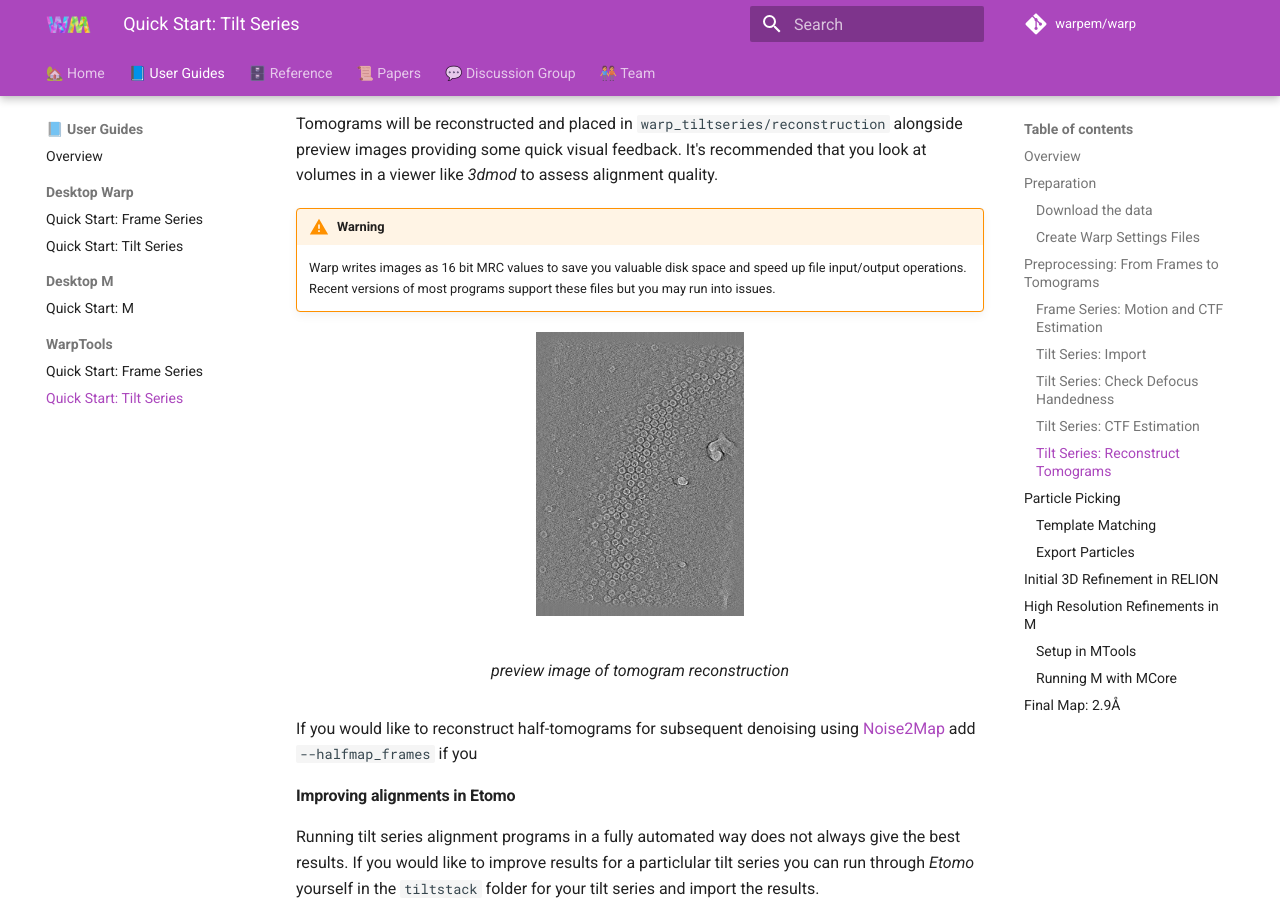
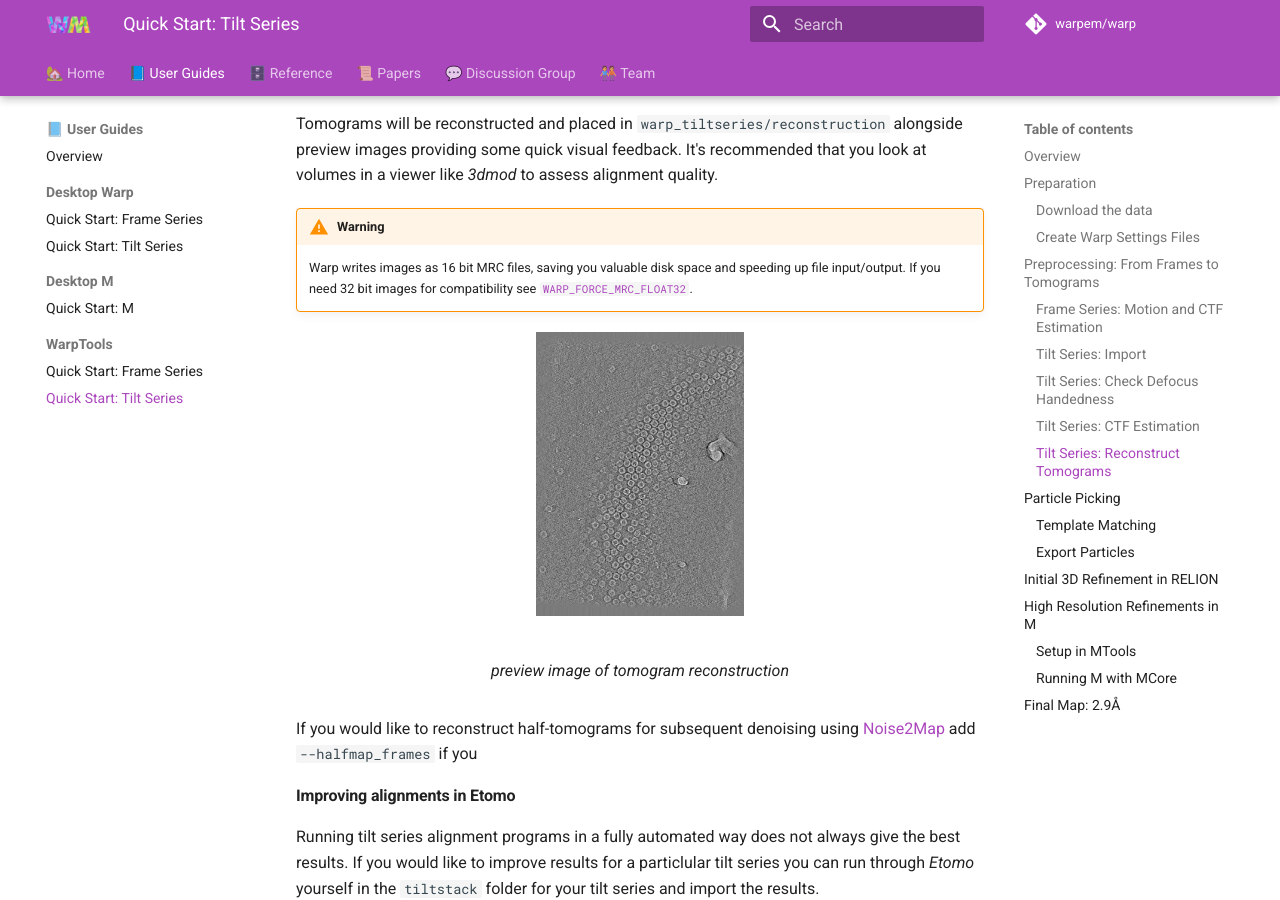
Before and after one commit to warpem/warp, an MkDocs documentation site: the page built from docs/user_guide/warptools/quick_start_warptools_tilt_series.md, in a window 1280 px wide and 900 px high, scrolled down 7732 px. Built offline with MkDocs 1.6.1 and Material for MkDocs 9.7.7, drawn with Linux system fonts in a browser that asks for light colours; emoji names are drawn with the system emoji font; comment, search, counter and statistics services are not loaded.

Commit message:
update docs to reflect environment variable for forcing 32 bit output (#65)

```diff
--- a/docs/user_guide/warptools/quick_start_warptools_tilt_series.md
+++ b/docs/user_guide/warptools/quick_start_warptools_tilt_series.md
@@ -791,9 +791,9 @@ It's recommended that you look at volumes in a viewer like *3dmod* to assess ali
 quality.
 
 !!! warning
-    Warp writes images as 16 bit MRC values to save you valuable disk space and speed up
-    file input/output operations. Recent versions of most programs support these
-    files but you may run into issues.
+    Warp writes images as 16 bit MRC files, saving you valuable disk space and speeding up
+    file input/output. If you need 32 bit images for compatibility see
+    [`WARP_FORCE_MRC_FLOAT32`](../../reference/warptools/environment_variables.md#force-writing-32-bit-mrcs).
 
 <figure markdown="span">
   ![tomogram preview](./assets/tomogram_slice_preview.png){ width="60%" }
```
